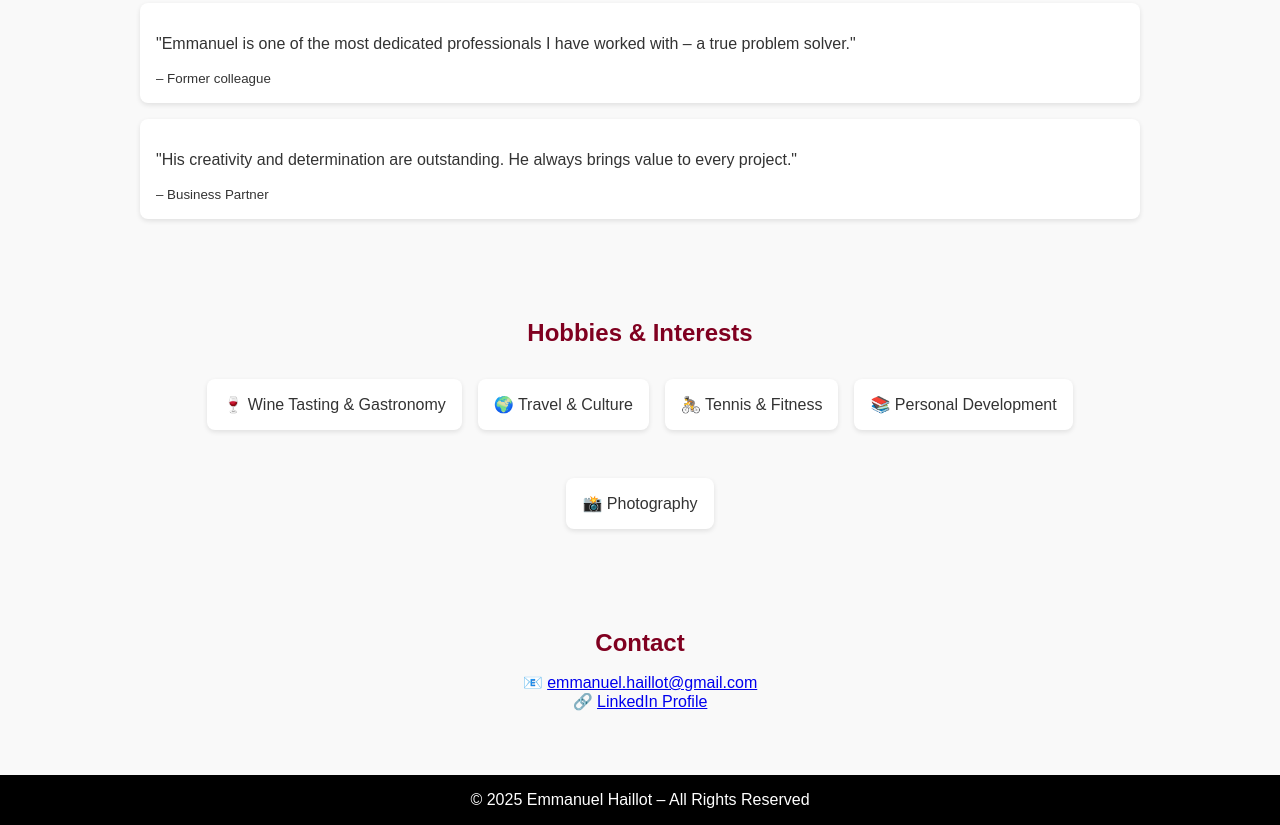
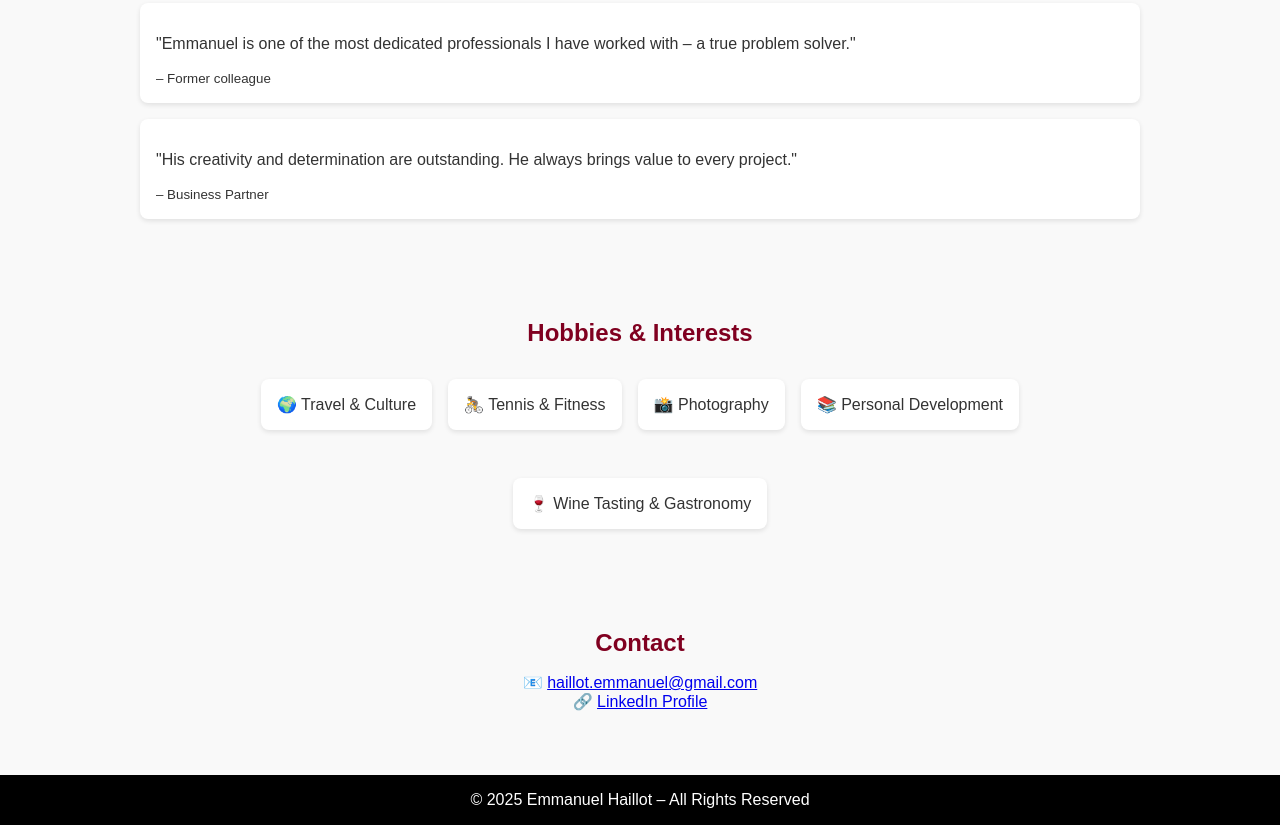
Before and after one commit to Manuhaillot/cv-portfolio, a plain HTML site: page index.html in a window 1280 px wide. Shown: the part 1788-2613 px from the top of the page. Drawn offline with Linux system fonts and the light colour scheme.

Commit message:
Update index.html

```diff
--- a/index.html
+++ b/index.html
@@ -200,11 +200,11 @@
   <section id="hobbies">
     <h2>Hobbies & Interests</h2>
     <div class="hobbies">
-      <div>🍷 Wine Tasting & Gastronomy</div>
       <div>🌍 Travel & Culture</div>
       <div>🚴 Tennis & Fitness</div>
+      <div>📸 Photography</div>
       <div>📚 Personal Development</div>
-      <div>📸 Photography</div>
+      <div>🍷 Wine Tasting & Gastronomy</div>
     </div>
   </section>
 
@@ -212,7 +212,7 @@
   <section id="contact">
     <h2>Contact</h2>
     <p style="text-align:center;">
-      📧 <a href="mailto:emmanuel.haillot@email.com">emmanuel.haillot@gmail.com</a> <br>
+      📧 <a href="mailto:haillot.emmanuel@gmail.com">haillot.emmanuel@gmail.com</a> <br>
       🔗 <a href="https://www.linkedin.com/in/emmanuelhaillot/" target="_blank">LinkedIn Profile</a>
     </p>
   </section>
```
